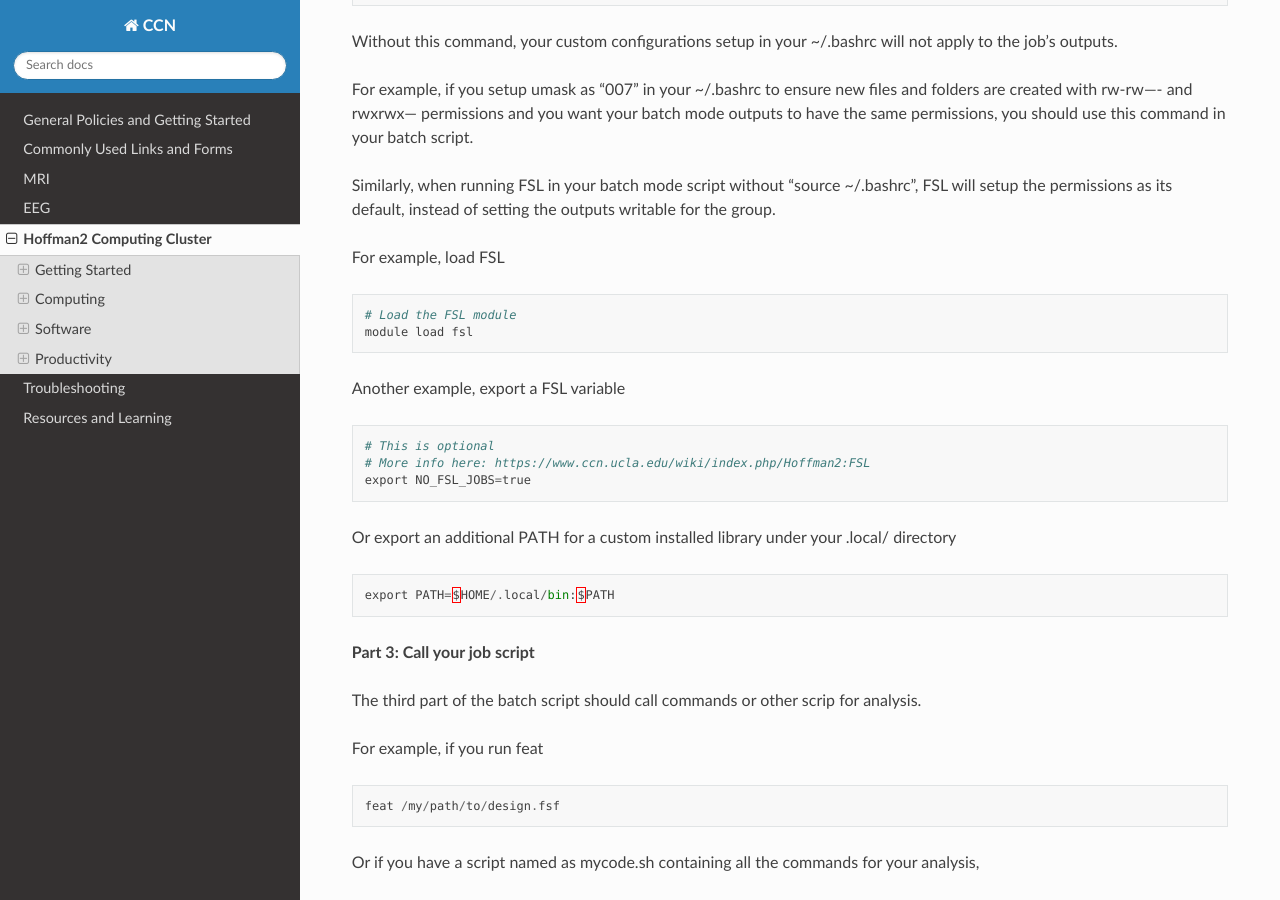
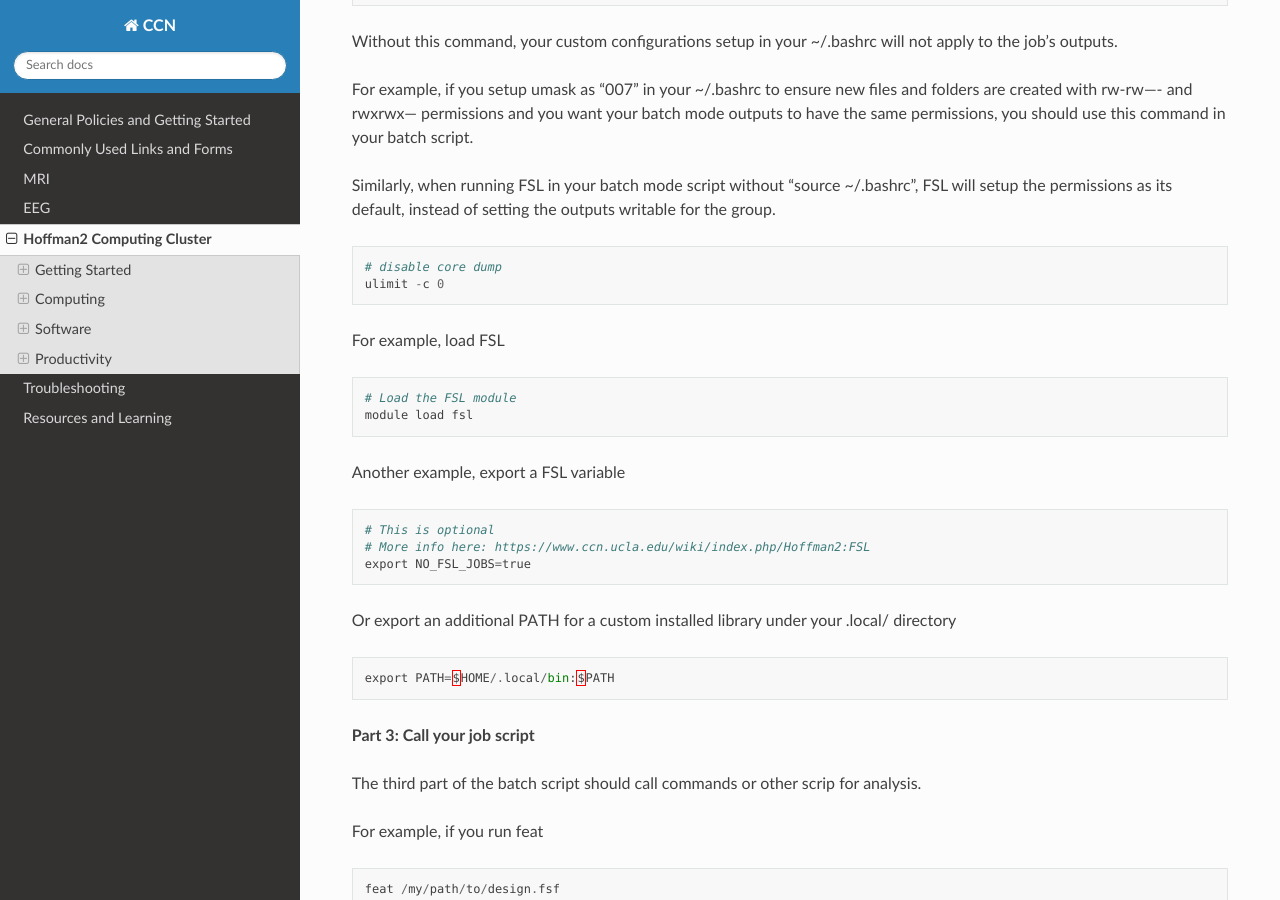
Before and after one commit to CCN-Support/CCN_Wiki, a Sphinx documentation site: the page built from docs/source/hoffman.rst, in a window 1280 px wide and 900 px high, scrolled down 31269 px. Built offline with Sphinx 7.4.7 and the Read the Docs theme 3.1.0, drawn with Linux system fonts in a browser that asks for light colours.

Commit message:
Update hoffman.rst

```diff
--- a/docs/source/hoffman.rst
+++ b/docs/source/hoffman.rst
@@ -1854,6 +1854,11 @@ Without this command, your custom configurations setup in your ~/.bashrc will no
 For example, if you setup umask as “007” in your ~/.bashrc to ensure new files and folders are created with rw-rw---- and rwxrwx--- permissions and you want your batch mode outputs to have the same permissions, you should use this command in your batch script.
 
 Similarly, when running FSL in your batch mode script without "source ~/.bashrc", FSL will setup the permissions as its default, instead of setting the outputs writable for the group.
+
+.. code-block:: python
+
+  # disable core dump
+  ulimit -c 0
 
 For example, load FSL
 
```
